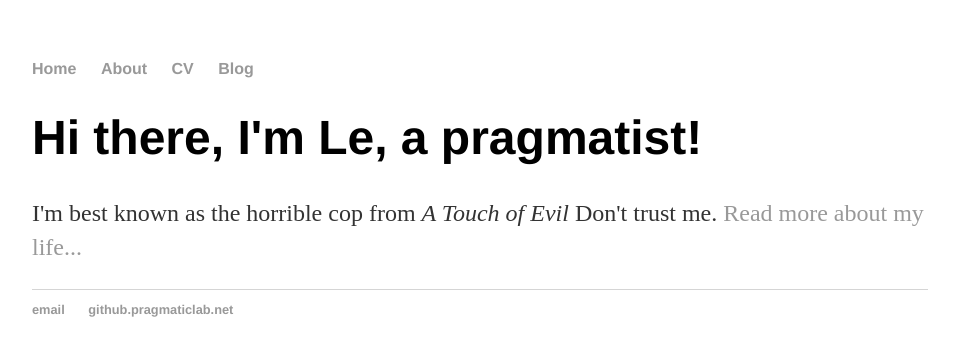
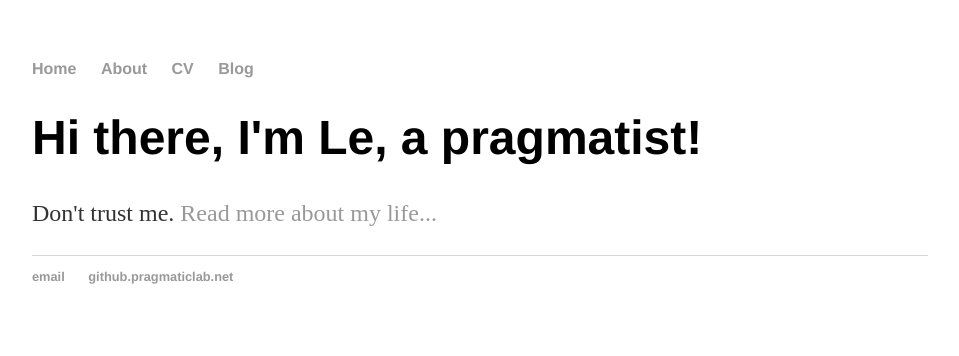
Before and after one commit to guanleustc/guanleustc.github.io, a Jekyll site: the page built from index.html, in a window 1280 px wide. Shown: the top 356 px of the page, without its empty margins (160-1119 px from the left). Built offline with Jekyll 4.4.1, drawn with Linux system fonts in a browser that asks for light colours.

Commit message:
remove index

```diff
--- a/index.html
+++ b/index.html
@@ -4,5 +4,5 @@ title: Le, a pragmatist!
 ---
 <div class="blurb">
 	<h1>Hi there, I'm Le, a pragmatist!</h1>
-	<p>I'm best known as the horrible cop from <em>A Touch of Evil</em> Don't trust me. <a href="/about">Read more about my life...</a></p>
+	<p>Don't trust me. <a href="/about">Read more about my life...</a></p>
 </div><!-- /.blurb -->
```
